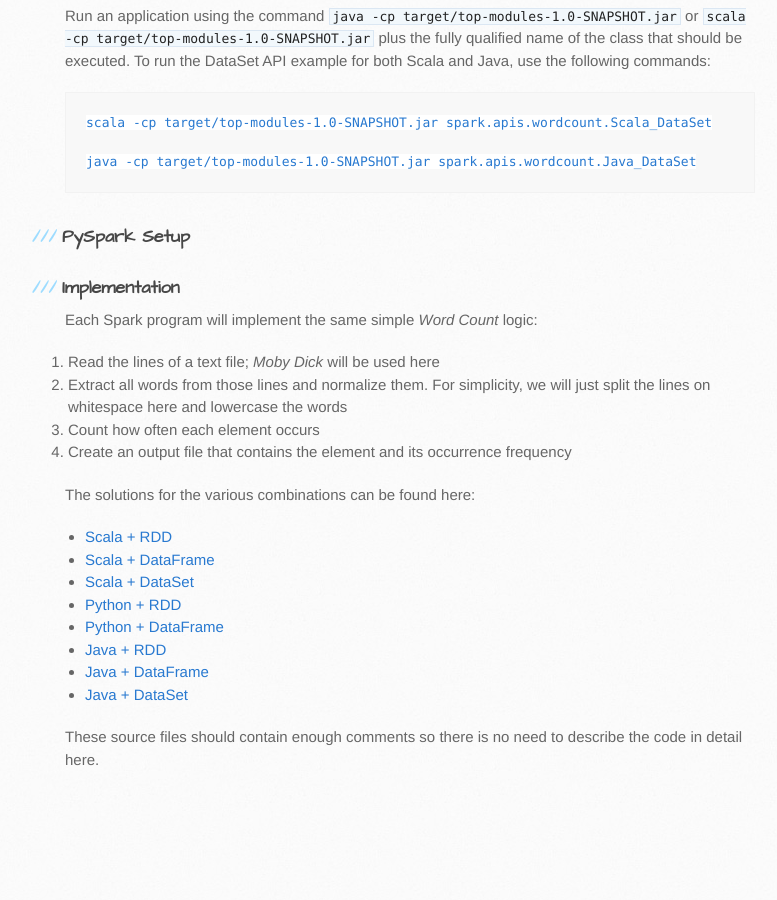
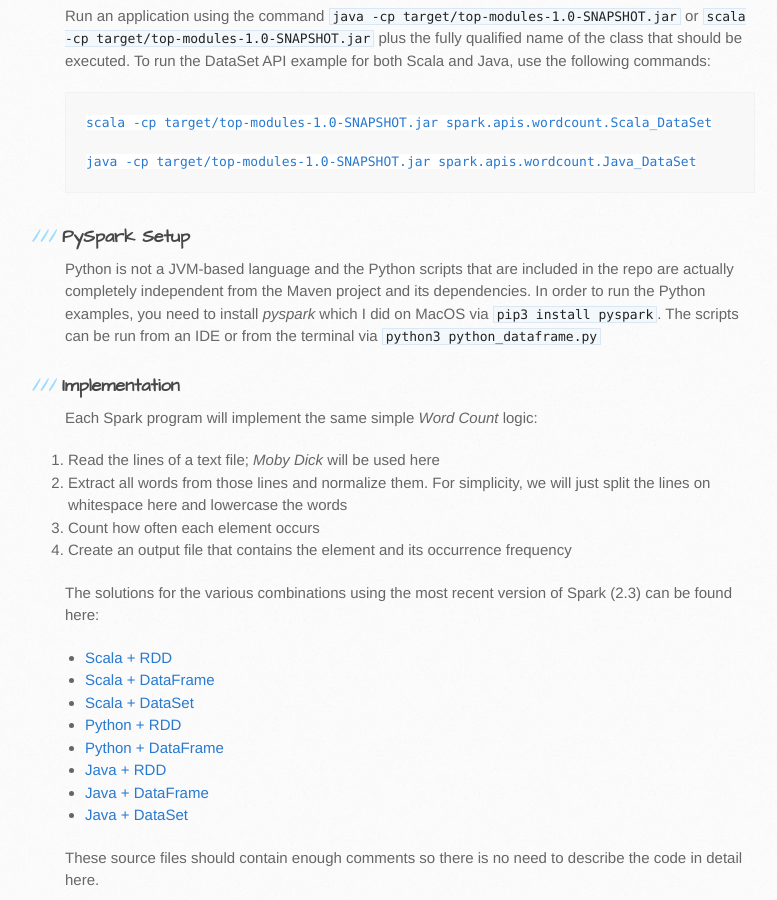
Before and after one commit to g1thubhub/g1thubhub.github.io, a Jekyll site: the page built from _posts/2018-05-01-sparkapis.md, in a window 1280 px wide and 900 px high, scrolled down 757 px. Shown: the whole window, without its empty margins (105-882 px from the left). Built offline with Jekyll 4.4.1, drawn with Linux system fonts in a browser that asks for light colours; our own code applies the rules of GitHub Pages for plain Markdown files; before the commit the page ends 1571 px from its top, so only the background shows below that.

Commit message:
Add Pyspark

````diff
--- a/_posts/2018-05-01-sparkapis.md
+++ b/_posts/2018-05-01-sparkapis.md
@@ -21,6 +21,9 @@
 ```
 
 ### PySpark Setup
+Python is not a JVM-based language and the Python scripts that are included in the repo are actually completely independent from the Maven project and its dependencies. In order to run the Python examples, you need to install _pyspark_ which I did on MacOS via
+```pip3 install pyspark```.
+The scripts can be run from an IDE or from the terminal via  ```python3 python_dataframe.py```
 
 
 ### Implementation
@@ -31,7 +34,7 @@
 3.	Count how often each element occurs
 4.	Create an output file that contains the element and its occurrence frequency
 
-The solutions for the various combinations can be found here:
+The solutions for the various combinations using the most recent version of Spark (2.3) can be found here:
 * [Scala + RDD](https://github.com/g1thubhub/bdrecipes/blob/master/src/main/java/spark/apis/wordcount/Scala_RDD.scala)
 * [Scala + DataFrame](https://github.com/g1thubhub/bdrecipes/blob/master/src/main/java/spark/apis/wordcount/Scala_DataFrame.scala)
 * [Scala + DataSet](https://github.com/g1thubhub/bdrecipes/blob/master/src/main/java/spark/apis/wordcount/Scala_DataSet.scala)
````
